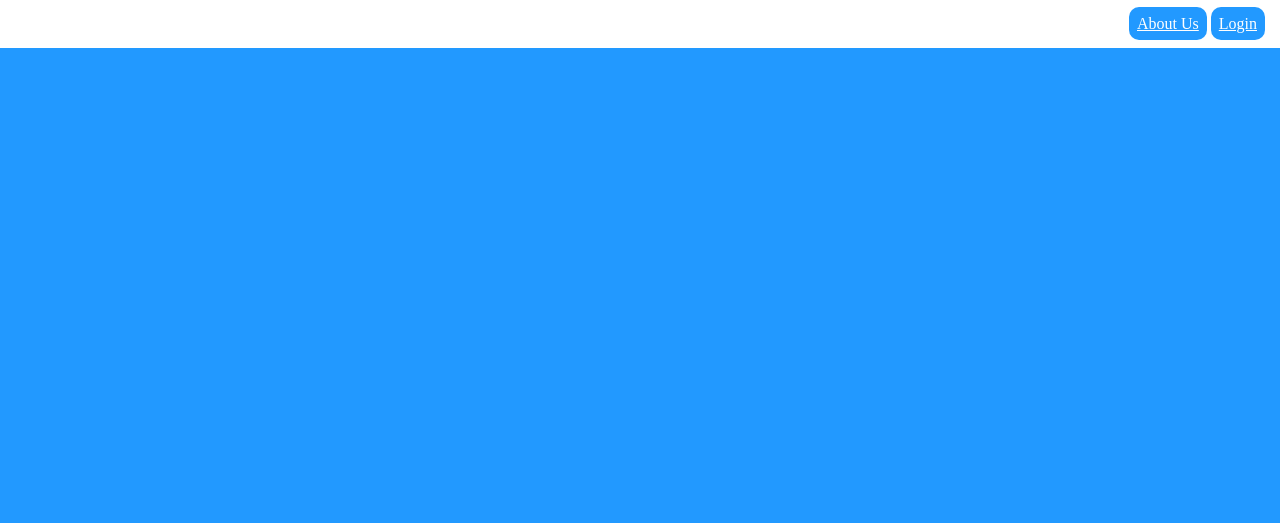
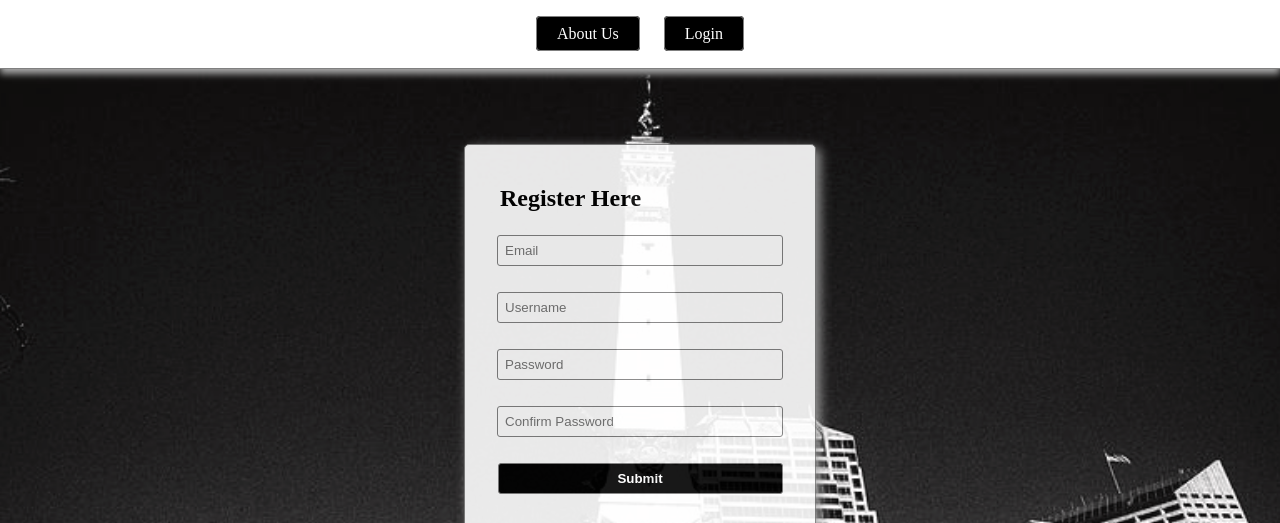
Before and after one commit to NikkiGrostefon/RegisterPage2, a plain HTML site: page index.html in a window 1280 px wide. Shown: the top 523 px of the page. Drawn offline with Linux system fonts and the light colour scheme.

Commit message:
change 2

```diff
--- a/index.html
+++ b/index.html
@@ -4,19 +4,46 @@
 <head>
     <meta charset="UTF-8">
     <meta name="viewport" content="width=, initial-scale=1.0">
-    <title>Document</title>
+    <title>Register</title>
     <link rel="stylesheet" href="main.css">
 </head>
 
 <body>
     <!--Navbar-->
-    <nav class="navbar">
+    <nav id="navbar">
         <a href="#" class="nav-link">About Us</a>
         <a href="#" class="nav-link">Login</a>
     </nav>
     <!--form-->
-    <div>
+    <div id= "form">
+        <h2>Register Here</h2>
+        <div id= "inputDiv">
+            <form method="POST">
+                <input placeholder="Email" type="email" />
+                <input placeholder="Username" type="text" />
+                <input placeholder="Password" type="password" />
+                <input placeholder="Confirm Password" type="password" />
+                    <button type="submit" value="Submit" id="submit">Submit</button>
+            </form>
+        </div>
+        <div id= "images">
+            <a href="https://www.amazon.com/" target="_blank">
+                <img class="social-image" src="assets/amazon.jpg" />
+            </a>
+            <a href="https://www.facebook.com/" target="_blank">
+                <img class="social-image" src="assets/fb-icon.jpg" />
+            </a>
+            <a href="https://www.github.com/" target="_blank">
+                <img class="social-image" src="assets/github-icon.png" />
+            </a>
+            <a href="https://slack.com/" target="_blank">
+                <img class="social-image" src="assets/slack-icon.png" />
+            </a>
+            <a href="https://www.instagram.com/?hl=en" target="_blank">
+                <img class="social-image" src="assets/instagram-icon.png" />
+            </a>
 
+        </div>
     </div>
 
 </body>
--- a/main.css
+++ b/main.css
@@ -1,16 +1,97 @@
-body{
-    background-color: #2299ff;
+body {
+    background-image: url('./assets/circle.jpg');
+    background-position: center;
+    background-repeat: no-repeat;
+    background-size: cover;
+    height: 1000px;
     margin: 0;
 }
-
-.navbar{
+#navbar {
+    text-align: center;
+    padding: 25px 10px;
     background-color: white;
-    padding: 15px;
-    text-align: right;
+    margin: 0px 0px 75px 0px;
+    border-bottom: 1px solid gray;
+    box-shadow: 0px 5px 7px darkgray;
+}
+#navbar a {
+    padding: 8px 20px;
+    margin: 10px;
+    background-color: black;
+    text-decoration: none;
+    border: 1px solid gray;
+    border-radius: 4px;
+    color: white;
+}
+#navbar a:hover {
+    border: 4px solid black;
+    background-color: orange;
+    color: black;
+    transition: .4s;
 }
 .nav-link {
-    background-color: #2299ff;
     color: white;
     padding: .5rem;
     border-radius: 10px;
 }
+#form {
+    width: 300px;
+    margin: auto;
+    padding: 30px 25px;
+    background-color: white;
+    opacity: .9;
+    border: 1px solid gray;
+    border-radius: 5px;
+    box-shadow: 4px 4px 12px darkgray;
+}
+#inputDiv {
+    text-align: center;
+}
+#form h2 {
+    margin: 10px;
+}
+#form input, #form button {
+    margin: 13px 0px;
+    width: 90%;
+    padding: 7px;
+    outline: none;
+    border: 1px solid gray;
+    border-radius: 3px;
+}
+#form input:hover {
+    border: 4px solid orange;
+    transition: .2s;
+}
+#form #submit {
+    width: 95%;
+    font-weight: bold;
+    margin-bottom: 5px;
+    background-color: black;
+    color: white;
+    cursor: pointer;
+}
+#form #submit:hover {
+    background-color: orange;
+    color: black;
+    transition: .2s;
+}
+#images {
+    text-align: center;
+    margin-top: 30px;
+}
+#images a {
+    text-decoration: none;
+}
+
+.social-image {
+        width: 30px;
+        height: 30px;
+        border-radius: 25px;
+        margin: 0px 5px;
+        border: 2px solid lightgray;
+}
+
+.social-image:hover {
+        border: 2px solid #0080ff;
+        transition: .2s;
+}
```
Also changed, not shown: assets/amazon.jpg (added), assets/circle.jpg (added), assets/fb-icon.jpg (added), assets/github-icon.png (added), assets/instagram-icon.png (added), assets/slack-icon.png (added).
